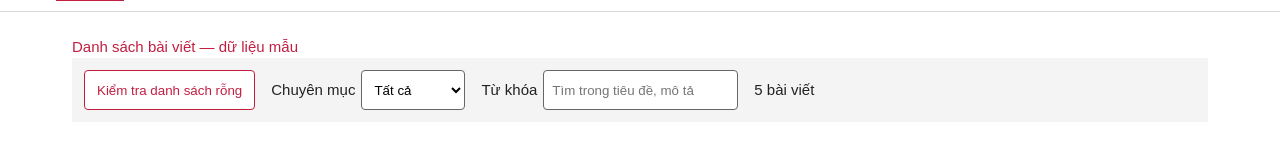
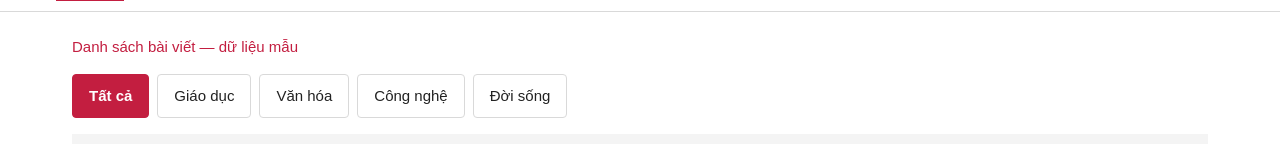
Before and after one commit to NguyenNgocMinh0611/news-app, a React (Vite) app: page / in a window 1280 px wide. Shown: the part 186-330 px from the top of the page. Built offline with nearby package versions, Linux system fonts and the light colour scheme; grey boxes are pictures that could not be loaded.

Commit message:
feature: triển khai CategoryTabs trên trang chủ

```diff
--- a/src/features/news/components/ArticleListDemo.tsx
+++ b/src/features/news/components/ArticleListDemo.tsx
@@ -1,6 +1,8 @@
 import { useMemo, useState } from 'react';
+import { useSearchParams } from 'react-router-dom';
 import { mockArticles } from '../data/mockArticles.ts';
 import { ArticleList } from './ArticleList.tsx';
+import { CategoryTabs } from './CategoryTabs.tsx';
 import { NewsPagination } from './NewsPagination.tsx';
 import '@/styles/ArticleListDemo.scss';
 
@@ -8,19 +10,40 @@ const ARTICLES_PER_PAGE = 2;
 
 export function ArticleListDemo() {
   const [showEmpty, setShowEmpty] = useState(false);
-  const [category, setCategory] = useState('Tất cả');
+  const [searchParams, setSearchParams] = useSearchParams();
   const [keyword, setKeyword] = useState('');
-  const [currentPage, setCurrentPage] = useState(1);
 
   const categories = useMemo(
-    () => ['Tất cả', ...new Set(mockArticles.map((article) => article.category).filter(Boolean))],
+    () => [...new Set(mockArticles.flatMap((article) => article.category ? [article.category] : []))],
     [],
   );
+  const requestedCategory = searchParams.get('category') ?? '';
+  const category = categories.includes(requestedCategory) ? requestedCategory : '';
+
+  const setCurrentPage = (page: number) => {
+    setSearchParams((previous) => {
+      const next = new URLSearchParams(previous);
+      if (page === 1) next.delete('page');
+      else next.set('page', String(page));
+      return next;
+    });
+  };
+
+  const changeCategory = (nextCategory: string) => {
+    if (nextCategory === category) return;
+    setSearchParams((previous) => {
+      const next = new URLSearchParams(previous);
+      if (nextCategory) next.set('category', nextCategory);
+      else next.delete('category');
+      next.delete('page');
+      return next;
+    });
+  };
   const filteredArticles = useMemo(() => {
     const normalizedKeyword = keyword.trim().toLocaleLowerCase();
 
     return mockArticles.filter((article) => {
-      const matchesCategory = category === 'Tất cả' || article.category === category;
+      const matchesCategory = !category || article.category === category;
       const matchesKeyword =
         !normalizedKeyword ||
         `${article.title} ${article.description}`.toLocaleLowerCase().includes(normalizedKeyword);
@@ -29,6 +52,10 @@ export function ArticleListDemo() {
   }, [category, keyword]);
   const articles = showEmpty ? [] : filteredArticles;
   const totalPages = Math.max(1, Math.ceil(articles.length / ARTICLES_PER_PAGE));
+  const requestedPage = Number(searchParams.get('page') ?? 1);
+  const currentPage = Number.isSafeInteger(requestedPage) && requestedPage > 0
+    ? Math.min(requestedPage, totalPages)
+    : 1;
   const pageArticles = articles.slice(
     (currentPage - 1) * ARTICLES_PER_PAGE,
     currentPage * ARTICLES_PER_PAGE,
@@ -37,7 +64,11 @@ export function ArticleListDemo() {
   return (
     <section className="article-demo" aria-labelledby="article-demo-heading">
       <h2 id="article-demo-heading">Danh sách bài viết — dữ liệu mẫu</h2>
-
+      <CategoryTabs
+        categories={categories}
+        selectedCategory={category}
+        onCategoryChange={changeCategory}
+      />
       <div className="article-demo__toolbar">
         <button
           type="button"
@@ -49,22 +80,6 @@ export function ArticleListDemo() {
         >
           {showEmpty ? 'Hiển thị dữ liệu mẫu' : 'Kiểm tra danh sách rỗng'}
         </button>
-        <label>
-          Chuyên mục
-          <select
-            value={category}
-            onChange={(event) => {
-              setCategory(event.target.value);
-              setCurrentPage(1);
-            }}
-          >
-            {categories.map((item) => (
-              <option key={item} value={item}>
-                {item}
-              </option>
-            ))}
-          </select>
-        </label>
         <label>
           Từ khóa
           <input
--- /dev/null
+++ b/src/features/news/components/CategoryTabs.tsx
@@ -0,0 +1,29 @@
+import '@/styles/CategoryTabs.scss';
+
+interface CategoryTabsProps {
+  categories: readonly string[];
+  selectedCategory: string;
+  onCategoryChange: (category: string) => void;
+}
+
+export function CategoryTabs({
+  categories,
+  selectedCategory,
+  onCategoryChange,
+}: CategoryTabsProps) {
+  return (
+    <div className="category-tabs" role="group" aria-label="Lọc theo chuyên mục">
+      {['', ...categories].map((category) => (
+        <button
+          key={category}
+          type="button"
+          className={`category-tabs__item${selectedCategory === category ? ' category-tabs__item--active' : ''}`}
+          aria-pressed={selectedCategory === category}
+          onClick={() => onCategoryChange(category)}
+        >
+          {category || 'Tất cả'}
+        </button>
+      ))}
+    </div>
+  );
+}
--- /dev/null
+++ b/src/styles/CategoryTabs.scss
@@ -0,0 +1,41 @@
+@use 'variables' as *;
+
+.category-tabs {
+  display: flex;
+  flex-wrap: wrap;
+  gap: $spacing-md;
+  margin: $spacing-lg 0;
+
+  &__item {
+    min-height: 44px;
+    padding: $spacing-md $spacing-lg;
+    border: 1px solid $color-border;
+    border-radius: $radius-sm;
+    background: $color-white;
+    color: $color-text-body;
+    font: inherit;
+    cursor: pointer;
+
+    &:hover {
+      border-color: $color-red;
+      color: $color-red;
+    }
+
+    &--active {
+      border-color: $color-red;
+      background: $color-red;
+      color: $color-white;
+      font-weight: $font-weight-semibold;
+
+      &:hover {
+        background: $color-red-dark;
+        color: $color-white;
+      }
+    }
+
+    &:focus-visible {
+      outline: 2px solid $color-blue;
+      outline-offset: 2px;
+    }
+  }
+}
```
